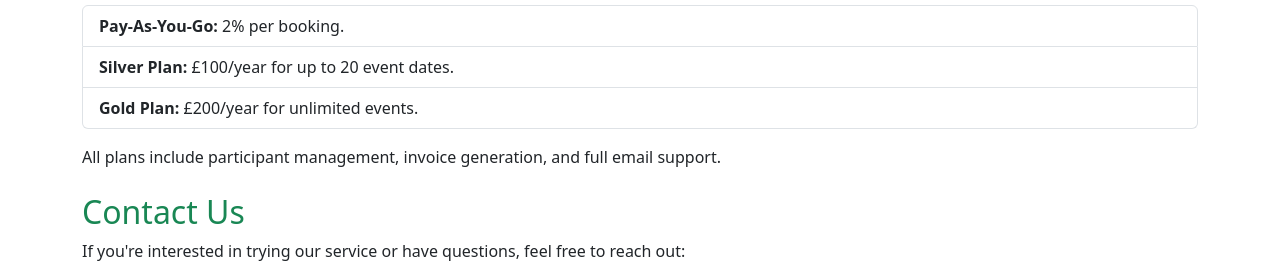
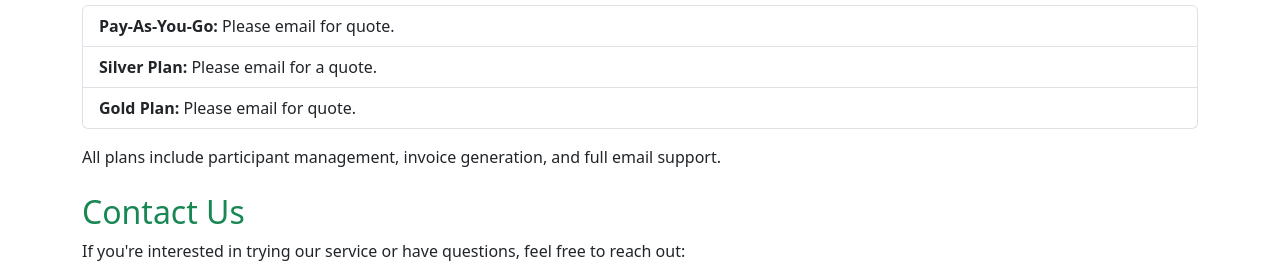
Before and after one commit to mbrignall/marketmanager-home, a plain HTML site: page index.html in a window 1280 px wide. Shown: the part 514-791 px from the top of the page. Drawn offline with nearby package versions, Linux system fonts and the light colour scheme.

Commit message:
amending offers

```diff
--- a/index.html
+++ b/index.html
@@ -23,9 +23,9 @@
         <section class="mb-4">
             <h2 class="text-success">Subscription Plans</h2>
             <ul class="list-group">
-                <li class="list-group-item"><strong>Pay-As-You-Go:</strong> 2% per booking.</li>
-                <li class="list-group-item"><strong>Silver Plan:</strong> £100/year for up to 20 event dates.</li>
-                <li class="list-group-item"><strong>Gold Plan:</strong> £200/year for unlimited events.</li>
+                <li class="list-group-item"><strong>Pay-As-You-Go:</strong> Please email for quote.</li>
+                <li class="list-group-item"><strong>Silver Plan:</strong> Please email for a quote.</li>
+                <li class="list-group-item"><strong>Gold Plan:</strong> Please email for quote.</li>
             </ul>
             <p class="mt-3">All plans include participant management, invoice generation, and full email support.</p>
         </section>
```
